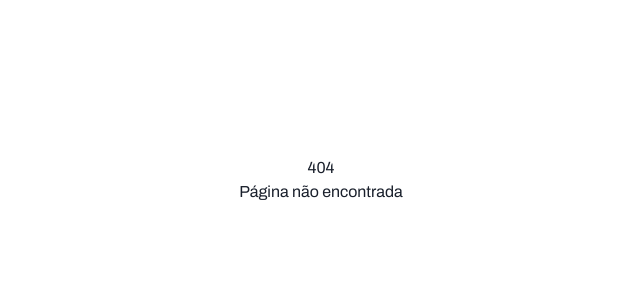
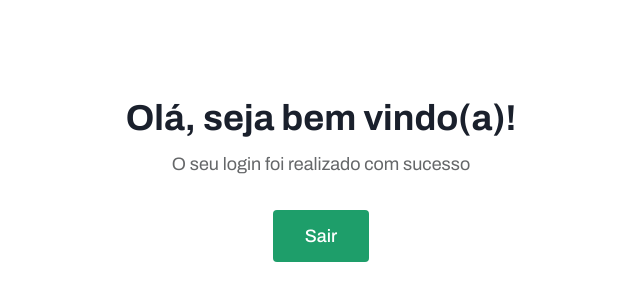
Before and after one commit to lucassamuel94/login-desafio-04-codelandia, a Next.js app: page /profile in a window 1280 px wide. Before the commit this address had no page. Shown: the part 220-520 px from the top of the page, without its empty margins (319-959 px from the left). Built offline with nearby package versions, Linux system fonts and the light colour scheme.

Commit message:
create page profile

```diff
--- /dev/null
+++ b/src/app/profile/page.tsx
@@ -0,0 +1,29 @@
+'use client'
+
+import { Button } from "@/components/ui";
+import { deleteCookie } from "cookies-next";
+import { useRouter } from "next/navigation";
+
+export default function ProfilePage() {
+  const router = useRouter()
+
+  function LogOutUser() {
+    deleteCookie('token')
+    router.push('/')
+  }
+
+  return (
+    <main className="container grid min-h-screen place-items-center">
+      <div className="flex flex-col items-center">
+        <h2 className="text-2xl font-bold lg:text-4xl">Olá, seja bem vindo(a)! </h2>
+        <p className="text-gray-20 mt-3 text-sm lg:text-lg">O seu login foi realizado com sucesso</p>
+
+        <Button
+          onClick={LogOutUser}
+          className="mt-8 w-max">
+          Sair
+        </Button>
+      </div>
+    </main>
+  )
+}
```
